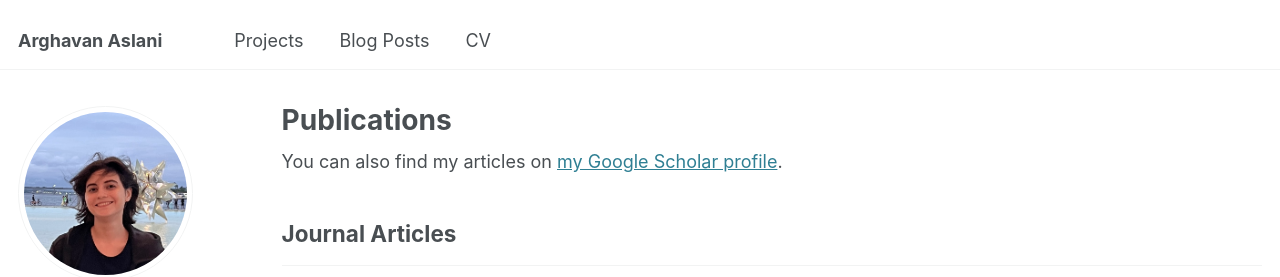
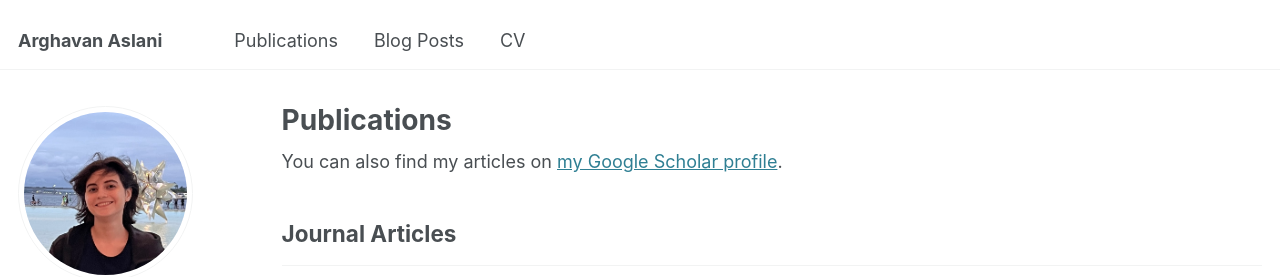
Before and after one commit to arghavanaslani/arghavanaslani.github.io, a Jekyll site: the page built from _pages/publications.html, in a window 1280 px wide. Shown: the top 277 px of the page. Built offline with Jekyll 4.4.1, drawn with Linux system fonts in a browser that asks for light colours; some web fonts are replaced.

Commit message:
cv updated

```diff
--- a/_data/navigation.yml
+++ b/_data/navigation.yml
@@ -5,8 +5,8 @@
 # prevent it from being included in the site.
 
 main:
-  - title: "Projects"
-    url: /Projects/
+  - title: "Publications"
+    url: /Publications/
 
   - title: "Blog Posts"
     url: /year-archive/
```
Also changed, not shown: _pages/publications.html (renamed from _pages/projects.html).
